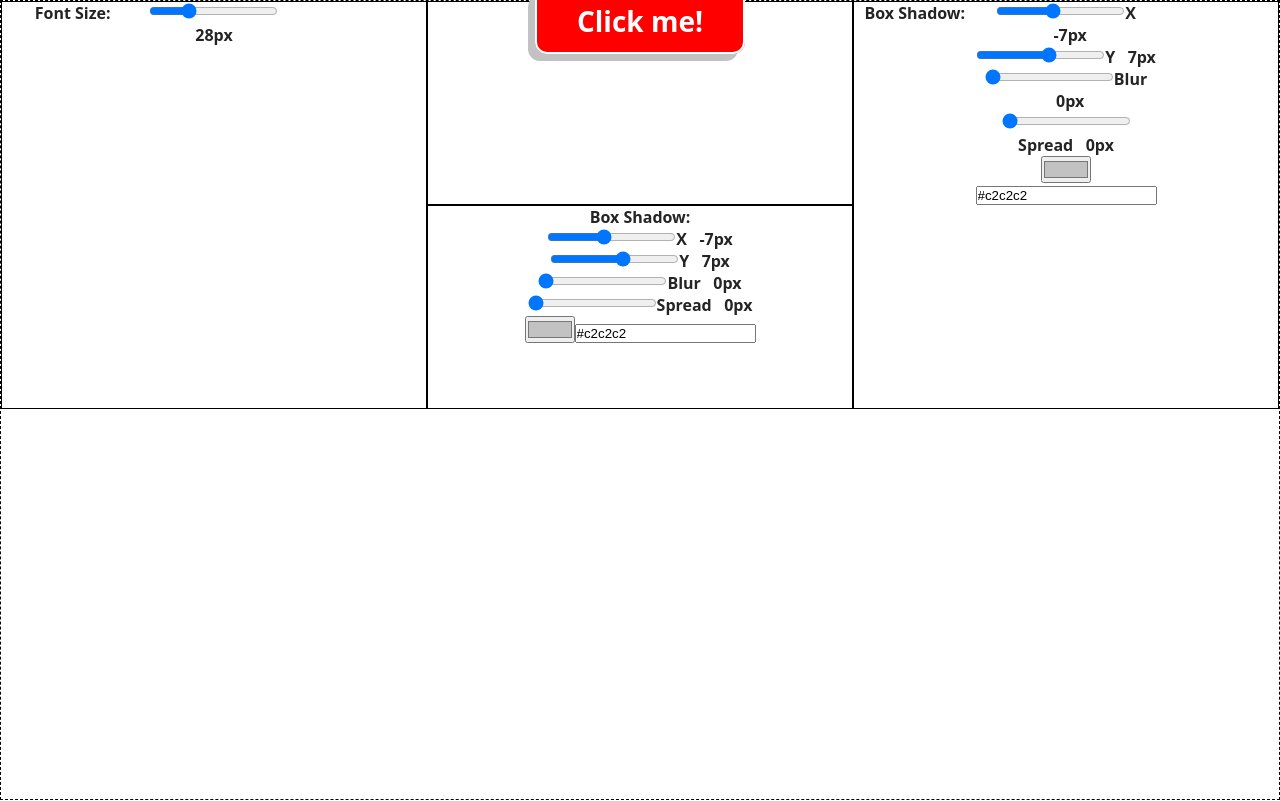
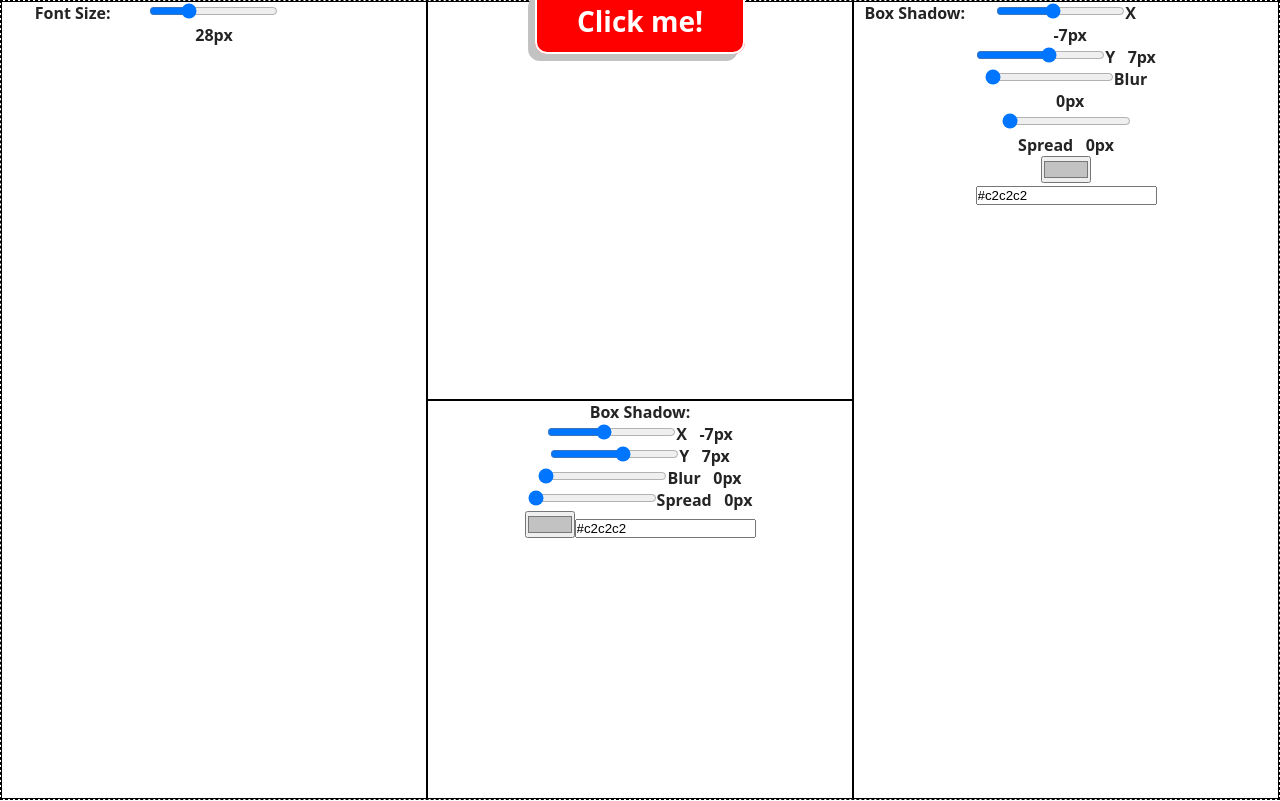
Before and after one commit to J-C-S-V/button-builder, a React (Vite) app: page / in a window 1280 px wide. Built offline with nearby package versions, Linux system fonts and the light colour scheme.

Commit message:
Update dynamic css values

```diff
--- a/src/App.css
+++ b/src/App.css
@@ -329,8 +329,8 @@ input[type="color"] {
 .workbench {
   display: grid;
   grid-template-columns: 1fr 1fr 1fr;
-  grid-template-rows: 1fr 1fr;
-  height: 100dvh;
+  grid-template-rows: 1fr;
+  height: 100%;
 }
 
 .workbench > * {
@@ -355,3 +355,21 @@ input[type="color"] {
 .workbench__controls--two {
   height: 50%;
 }
+
+/* .test {
+  display: grid;
+  grid-template-columns: 1fr 1fr 1fr;
+  grid-template-rows: 1fr;
+  border: 1px dashed black;
+  height: 100dvh;
+}
+
+.column {
+  border: 1px solid black;
+  height: 100%;
+}
+
+.row {
+  height: 50%;
+  border: 1px dashed red;
+} */
--- a/src/main.tsx
+++ b/src/main.tsx
@@ -4,6 +4,8 @@ import { ThemeProvider } from "./context/ThemeContext";
 import "./index.css";
 import App from "./App.tsx";
 // import { Test } from "./components/Test.tsx";
+import "./App.css";
+
 createRoot(document.getElementById("root")!).render(
   <StrictMode>
     <ThemeProvider>
```
